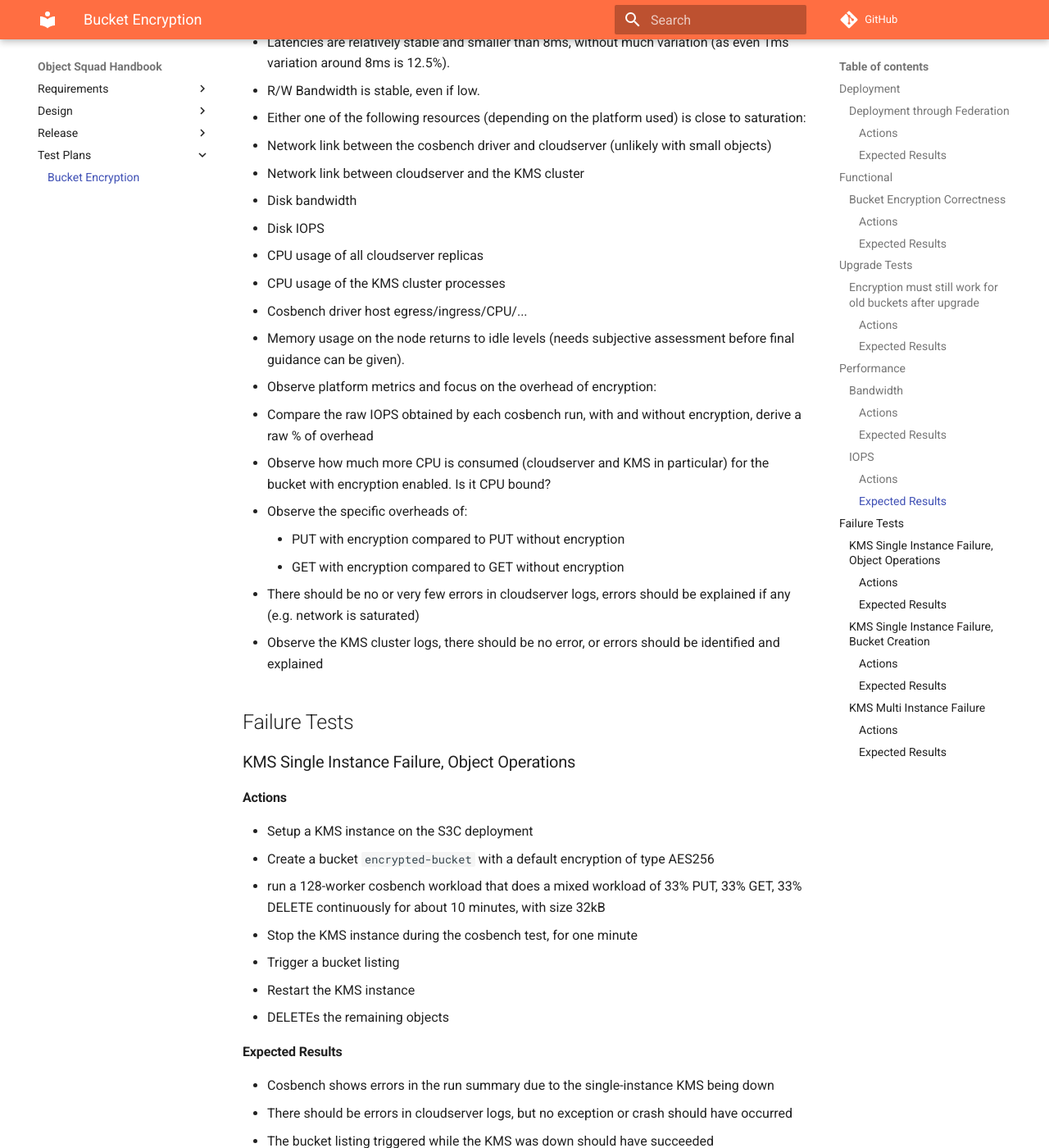
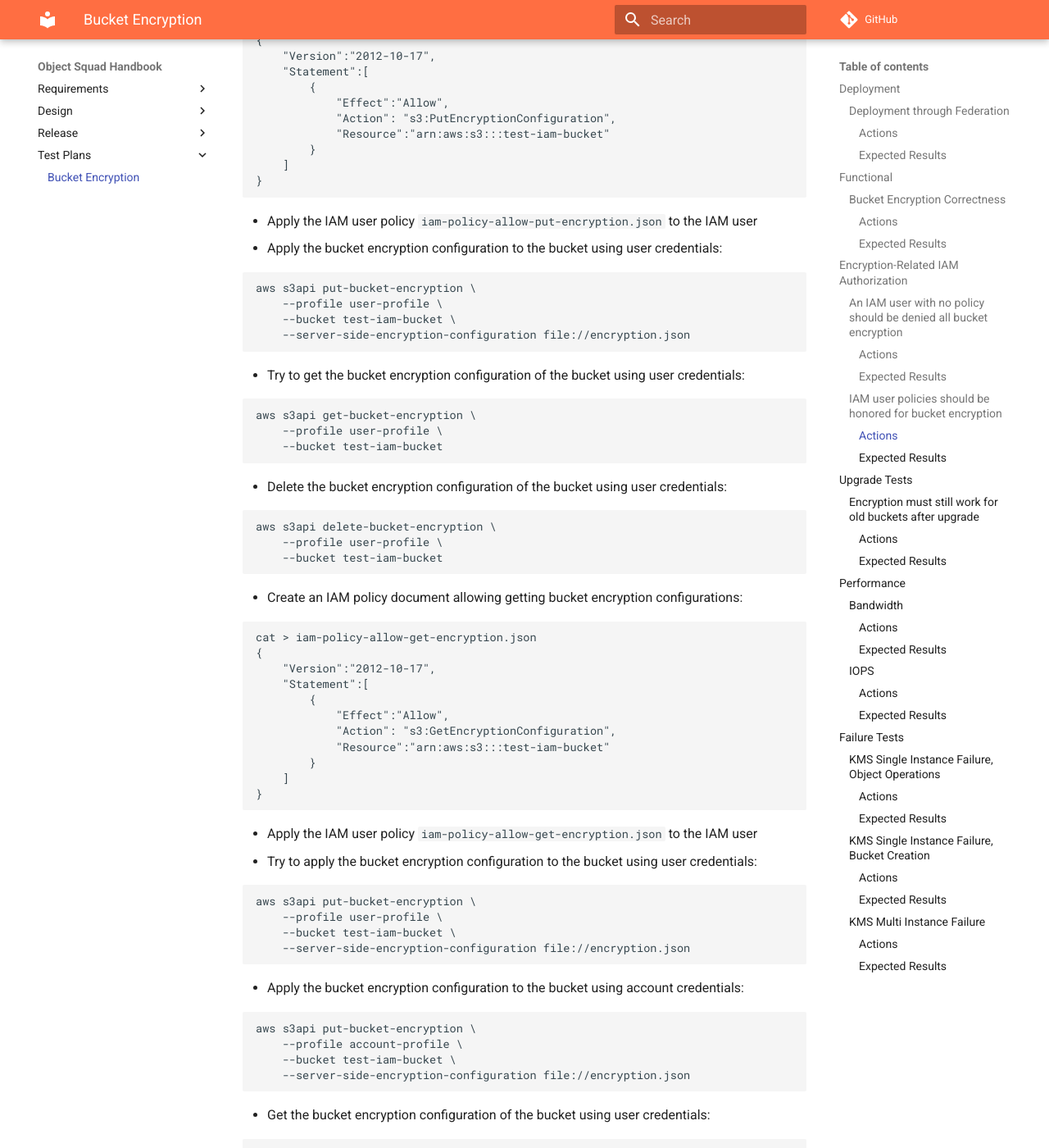
Before and after one commit to scality/Zenko-RFCs, an MkDocs documentation site: the page built from docs/test-plan/bucket-encryption.md, in a window 1280 px wide and 1400 px high, scrolled down 4014 px. Shown: the whole window at 82% size. Built offline with MkDocs 1.6.1 and Material for MkDocs 9.7.7, drawn with Linux system fonts in a browser that asks for light colours; comment, search, counter and statistics services are not loaded; some of the changed text lies outside the part shown.

Commit message:
[squash] address review comments (2)
- tests on versioned bucket

- new section on IAM policy enforcement testing

````diff
--- a/docs/test-plan/bucket-encryption.md
+++ b/docs/test-plan/bucket-encryption.md
@@ -39,28 +43,31 @@
   EOF
   ```
 
-  * Apply the bucket encryption configuration to the encrypted bucket:
+  * Apply the bucket encryption configuration to the encrypted buckets:
 
   ```
   aws s3api put-bucket-encryption \
-      --bucket encrypted-bucket-1 \
+      --bucket encrypted-nonversioned-bucket \
+      --server-side-encryption-configuration file://encryption.json
+  aws s3api put-bucket-encryption \
+      --bucket encrypted-versioned-bucket \
       --server-side-encryption-configuration file://encryption.json
   ```
 
-  * Create an empty object `empty-obj` in the encrypted bucket
-  * Create a 1KB object `1kb-obj` in the encrypted bucket with random data
-  * Create a 1MB object `1mb-obj` in the encrypted bucket with random data
-  * Create a 1GB MPU object `1gb-obj` in the encrypted bucket with random data
+  * In each encrypted test bucket created above:
+    * Create an empty object `empty-obj`
+    * Create a 1KB object `1kb-obj`
+    * Create a 1MB object `1mb-obj`
+    * Create a 1GB MPU object `1gb-mpu-obj`
+
+  * In the unencrypted bucket:
+    * Create a 1KB object `1kb-encrypted-obj` and provide the
+      `--sse-customer-algorithm=AES256` option to `aws` command
+    * Create a 1GB MPU object `1gb-encrypted-mpu-obj` and provide the
+      `--sse-customer-algorithm=AES256` option to `aws` command
+
   * Do a HEAD on each object
   * Do a GET on each object
-  * Create a 1KB object `1kb-encrypted-obj` in the unencrypted bucket,
-    provide the `--sse-customer-algorithm=AES256` option to `aws`
-    command
-  * Create a 1GB MPU object `1gb-encrypted-obj` in the unencrypted
-    bucket, provide the `--sse-customer-algorithm=AES256` option to
-    `aws` command
-  * Do a HEAD on those two objects
-  * Do a GET on those two objects
 
 #### Expected Results
 
@@ -76,6 +83,223 @@
 * Cloudserver and Gemalto plugin logs show no error nor warning
 * KMS logs (in `/opt/keysecure/logs/keysecure.system.log`) show no
   error during operations
+
+## Encryption-Related IAM Authorization
+
+### An IAM user with no policy should be denied all bucket encryption
+    configuration actions
+
+#### Actions
+
+* Create an IAM user and a set of user credentials, stored as
+  `user-profile` in the CLI config
+* Create a bucket using account credentials: `test-iam-bucket`
+* Create a bucket encryption configuration in JSON format:
+
+```
+cat > encryption.json <<EOF
+{
+  "Rules": [
+    {
+      "ApplyServerSideEncryptionByDefault": {
+          "SSEAlgorithm": "AES256"
+      }
+    }
+  ]
+}
+EOF
+```
+
+* Try to apply the bucket encryption configuration to the bucket using
+  user credentials:
+
+```
+aws s3api put-bucket-encryption \
+    --profile user-profile \
+    --bucket test-iam-bucket \
+    --server-side-encryption-configuration file://encryption.json
+```
+
+* Apply the bucket encryption configuration to the bucket using
+  account credentials:
+
+```
+aws s3api put-bucket-encryption \
+    --profile account-profile \
+    --bucket test-iam-bucket \
+    --server-side-encryption-configuration file://encryption.json
+```
+
+* Try to get the bucket encryption configuration of the bucket
+  using user credentials:
+
+```
+aws s3api get-bucket-encryption \
+    --profile user-profile \
+    --bucket test-iam-bucket
+```
+
+* Try to delete the bucket encryption configuration of the bucket
+  using user credentials:
+
+```
+aws s3api delete-bucket-encryption \
+    --profile user-profile \
+    --bucket test-iam-bucket
+```
+
+#### Expected Results
+
+* Putting bucket encryption should fail with error status 403 when
+  user credentials are used
+* Getting bucket encryption should fail with error status 403 when
+  user credentials are used
+* Deleting bucket encryption should fail with error status 403 when
+  user credentials are used
+
+### IAM user policies should be honored for bucket encryption
+    configuration actions
+
+#### Actions
+
+* Create an IAM user and a set of user credentials, stored as
+  `user-profile` in the CLI config
+* Create a bucket using account credentials: `test-iam-bucket`
+* Create a bucket encryption configuration in JSON format:
+
+```
+cat > encryption.json <<EOF
+{
+  "Rules": [
+    {
+      "ApplyServerSideEncryptionByDefault": {
+          "SSEAlgorithm": "AES256"
+      }
+    }
+  ]
+}
+EOF
+```
+
+* Create an IAM policy document allowing putting (and deleting) bucket
+  encryption configurations:
+
+```
+cat > iam-policy-allow-put-encryption.json
+{
+    "Version":"2012-10-17",
+    "Statement":[
+        {
+            "Effect":"Allow",
+            "Action": "s3:PutEncryptionConfiguration",
+            "Resource":"arn:aws:s3:::test-iam-bucket"
+        }
+    ]
+}
+```
+
+* Apply the IAM user policy `iam-policy-allow-put-encryption.json` to
+  the IAM user
+* Apply the bucket encryption configuration to the bucket using
+  user credentials:
+
+```
+aws s3api put-bucket-encryption \
+    --profile user-profile \
+    --bucket test-iam-bucket \
+    --server-side-encryption-configuration file://encryption.json
+```
+
+* Try to get the bucket encryption configuration of the bucket using
+  user credentials:
+
+```
+aws s3api get-bucket-encryption \
+    --profile user-profile \
+    --bucket test-iam-bucket
+```
+
+* Delete the bucket encryption configuration of the bucket using user
+  credentials:
+
+```
+aws s3api delete-bucket-encryption \
+    --profile user-profile \
+    --bucket test-iam-bucket
+```
+
+* Create an IAM policy document allowing getting bucket encryption
+  configurations:
+
+```
+cat > iam-policy-allow-get-encryption.json
+{
+    "Version":"2012-10-17",
+    "Statement":[
+        {
+            "Effect":"Allow",
+            "Action": "s3:GetEncryptionConfiguration",
+            "Resource":"arn:aws:s3:::test-iam-bucket"
+        }
+    ]
+}
+```
+
+* Apply the IAM user policy `iam-policy-allow-get-encryption.json` to
+  the IAM user
+* Try to apply the bucket encryption configuration to the bucket using
+  user credentials:
+
+```
+aws s3api put-bucket-encryption \
+    --profile user-profile \
+    --bucket test-iam-bucket \
+    --server-side-encryption-configuration file://encryption.json
+```
+
+* Apply the bucket encryption configuration to the bucket using
+  account credentials:
+
+```
+aws s3api put-bucket-encryption \
+    --profile account-profile \
+    --bucket test-iam-bucket \
+    --server-side-encryption-configuration file://encryption.json
+```
+
+* Get the bucket encryption configuration of the bucket using user
+  credentials:
+
+```
+aws s3api get-bucket-encryption \
+    --profile user-profile \
+    --bucket test-iam-bucket
+```
+
+* Try to delete the bucket encryption configuration of the bucket
+  using user credentials:
+
+```
+aws s3api delete-bucket-encryption \
+    --profile user-profile \
+    --bucket test-iam-bucket
+```
+
+#### Expected Results
+
+* With IAM policy allowing PUT/DELETE: Putting bucket encryption
+  should succeed
+* With IAM policy allowing PUT/DELETE: Deleting bucket encryption
+  should succeed
+* With IAM policy allowing PUT/DELETE: Getting bucket encryption
+  should fail with error status 403
+* With IAM policy allowing GET: Putting bucket encryption
+  should fail with error status 403
+* With IAM policy allowing GET: Deleting bucket encryption
+  should fail with error status 403
+* With IAM policy allowing GET: Getting bucket encryption
+  should succeed
+
 
 ## Upgrade Tests
 
````
Also changed, not shown: other parts of docs/test-plan/bucket-encryption.md (+5 -1 lines).
